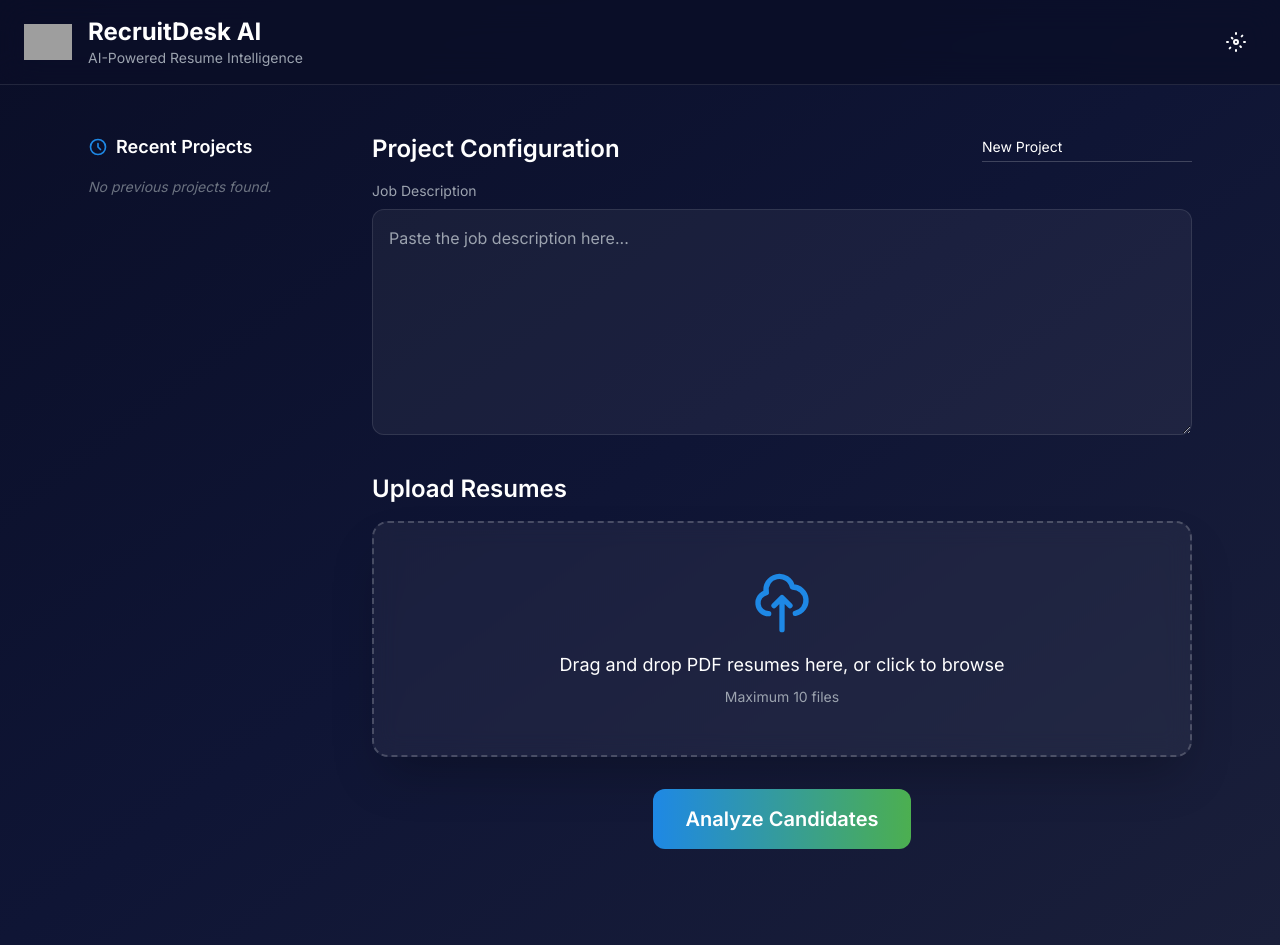
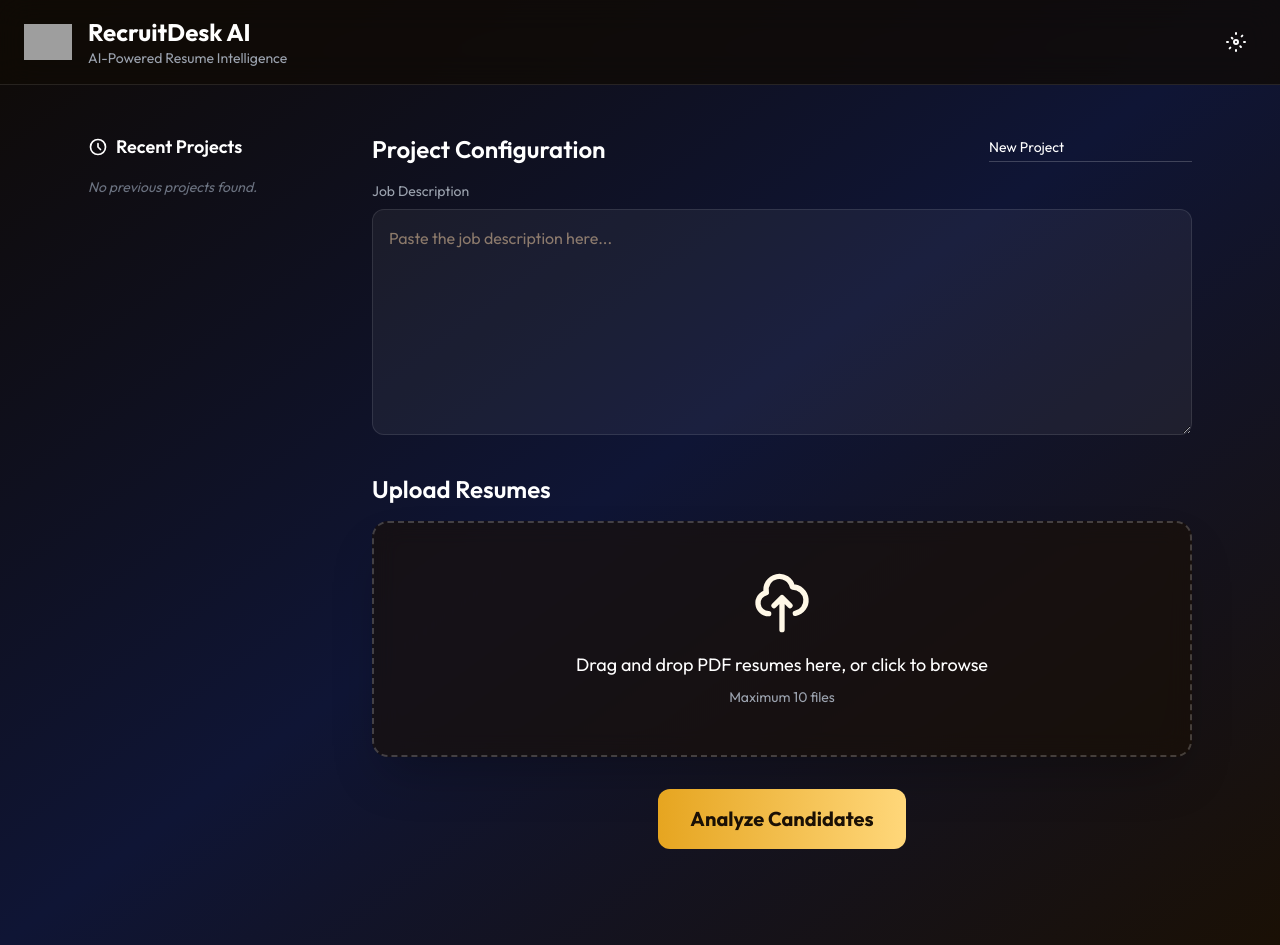
Before and after one commit to avy2025/RecruitDesk, a React (Vite) app in the folder frontend/: page / in a window 1280 px wide. Built offline with nearby package versions, Linux system fonts and the light colour scheme; grey boxes are pictures that could not be loaded.

Commit message:
feat: implement Imperial Topaz color palette and premium typography

```diff
--- a/frontend/index.html
+++ b/frontend/index.html
@@ -1,5 +1,6 @@
 <!doctype html>
 <html lang="en">
+
 <head>
   <meta charset="UTF-8" />
   <link rel="icon" type="image/svg+xml" href="/logo.png" />
@@ -7,11 +8,15 @@
   <meta name="description" content="RecruitDesk AI - AI-Powered Resume Intelligence Platform" />
   <link rel="preconnect" href="https://fonts.googleapis.com">
   <link rel="preconnect" href="https://fonts.gstatic.com" crossorigin>
-    <link href="https://fonts.googleapis.com/css2?family=Inter:wght@300;400;500;600;700;800&display=swap" rel="stylesheet">
-    <title>RecruitDesk AI - AI-Powered Resume Intelligence</title>
+  <link href="https://fonts.googleapis.com/css2?family=Inter:wght@300;400;500;600;700;800&display=swap"
+    rel="stylesheet">
+  <link href="https://fonts.googleapis.com/css2?family=Outfit:wght@100..900&display=swap" rel="stylesheet">
+  <title>RecruitDesk AI | Premium Resume Intelligence</title>
 </head>
+
 <body>
   <div id="root"></div>
   <script type="module" src="/src/main.jsx"></script>
 </body>
+
 </html>
--- a/frontend/src/index.css
+++ b/frontend/src/index.css
@@ -3,12 +3,15 @@
 @tailwind utilities;
 
 :root {
-  --primary-blue: #1E88E5;
-  --primary-green: #00C853;
-  --dark-bg: #0A0F1A;
-  --card-bg: rgba(255, 255, 255, 0.05);
-  --text-white: #ffffff;
-  --text-gray: #9ca3af;
+  --primary-gold: #E6A520;
+  --secondary-topaz: #FFD77A;
+  --topaz-cream: #FFF8E7;
+  --deep-bronze: #1A1005;
+  --amber-brown: #7A4A00;
+  --dark-bg: #0F0A05;
+  --card-bg: rgba(26, 16, 5, 0.6);
+  --text-white: #FFF8E7;
+  --text-gray: #D4B08C;
 }
 
 :root.light-mode {
@@ -28,7 +31,7 @@
 body {
   background-color: var(--dark-bg);
   color: var(--text-white);
-  font-family: 'Inter', system-ui, -apple-system, BlinkMacSystemFont, 'Segoe UI', 'Roboto', 'Oxygen',
+  font-family: 'Outfit', 'Inter', system-ui, -apple-system, BlinkMacSystemFont, 'Segoe UI', 'Roboto', 'Oxygen',
     'Ubuntu', 'Cantarell', 'Fira Sans', 'Droid Sans', 'Helvetica Neue',
     sans-serif;
   -webkit-font-smoothing: antialiased;
@@ -65,11 +68,11 @@ body {
   }
 
   .glass-card-hover {
-    @apply glass-card transition-all duration-300 hover:bg-opacity-10 hover:border-opacity-20 hover:shadow-primary-blue/20;
+    @apply glass-card transition-all duration-300 hover:bg-opacity-80 hover:border-primary-topaz/40 hover:shadow-primary-topaz/20;
   }
 
   .glow-button {
-    @apply bg-gradient-to-r from-primary-blue to-primary-green text-white font-semibold py-4 px-8 rounded-xl transition-all duration-300 hover:shadow-lg hover:shadow-primary-blue/50 hover:scale-105 active:scale-95 disabled:opacity-50 disabled:cursor-not-allowed disabled:hover:scale-100;
+    @apply bg-gradient-to-r from-primary-topaz to-primary-topaz-light text-deep-bronze font-bold py-4 px-8 rounded-xl transition-all duration-300 hover:shadow-lg hover:shadow-primary-topaz/50 hover:scale-105 active:scale-95 disabled:opacity-50 disabled:cursor-not-allowed disabled:hover:scale-100;
   }
 
   .input-field {
@@ -79,7 +82,7 @@ body {
     padding: 1rem;
     color: var(--text-white);
     transition: all 0.3s ease;
-    @apply placeholder-gray-400 focus:outline-none focus:ring-2 focus:ring-primary-blue focus:border-transparent;
+    @apply placeholder-orange-200/50 focus:outline-none focus:ring-2 focus:ring-primary-topaz focus:border-transparent;
     /* Keep existing Tailwind classes not overridden */
   }
 
@@ -100,12 +103,12 @@ body {
 }
 
 ::-webkit-scrollbar-thumb {
-  background: rgba(30, 136, 229, 0.5);
+  background: rgba(230, 165, 32, 0.5);
   border-radius: 4px;
 }
 
 ::-webkit-scrollbar-thumb:hover {
-  background: rgba(30, 136, 229, 0.8);
+  background: rgba(230, 165, 32, 0.8);
 }
 
 /* Progress Bar Animation */
--- a/frontend/tailwind.config.js
+++ b/frontend/tailwind.config.js
@@ -8,13 +8,17 @@ export default {
         extend: {
             colors: {
                 primary: {
-                    blue: '#1E88E5',
-                    'blue-dark': '#0D47A1',
-                    green: '#4CAF50',
+                    topaz: '#E6A520',
+                    'topaz-light': '#FFD77A',
+                    'topaz-cream': '#FFF8E7',
+                },
+                deep: {
+                    bronze: '#1A1005',
+                    'bronze-dark': '#0F0A05',
                 },
                 dark: {
-                    bg: '#0a0e27',
-                    card: '#1a1f3a',
+                    bg: '#0F0A05',
+                    card: '#1A1005',
                 }
             },
             animation: {
@@ -38,12 +42,12 @@ export default {
                 },
                 glow: {
                     '0%': {
-                        boxShadow: '0 0 20px rgba(30, 136, 229, 0.5), 0 0 40px rgba(30, 136, 229, 0.3)',
-                        filter: 'drop-shadow(0 0 20px rgba(30, 136, 229, 0.5))'
+                        boxShadow: '0 0 20px rgba(230, 165, 32, 0.5), 0 0 40px rgba(230, 165, 32, 0.3)',
+                        filter: 'drop-shadow(0 0 20px rgba(230, 165, 32, 0.5))'
                     },
                     '100%': {
-                        boxShadow: '0 0 30px rgba(30, 136, 229, 0.8), 0 0 60px rgba(30, 136, 229, 0.5)',
-                        filter: 'drop-shadow(0 0 30px rgba(30, 136, 229, 0.8))'
+                        boxShadow: '0 0 30px rgba(230, 165, 32, 0.8), 0 0 60px rgba(230, 165, 32, 0.5)',
+                        filter: 'drop-shadow(0 0 30px rgba(230, 165, 32, 0.8))'
                     },
                 },
             },
```
Lines whose indentation alone changed are shown as unchanged.
